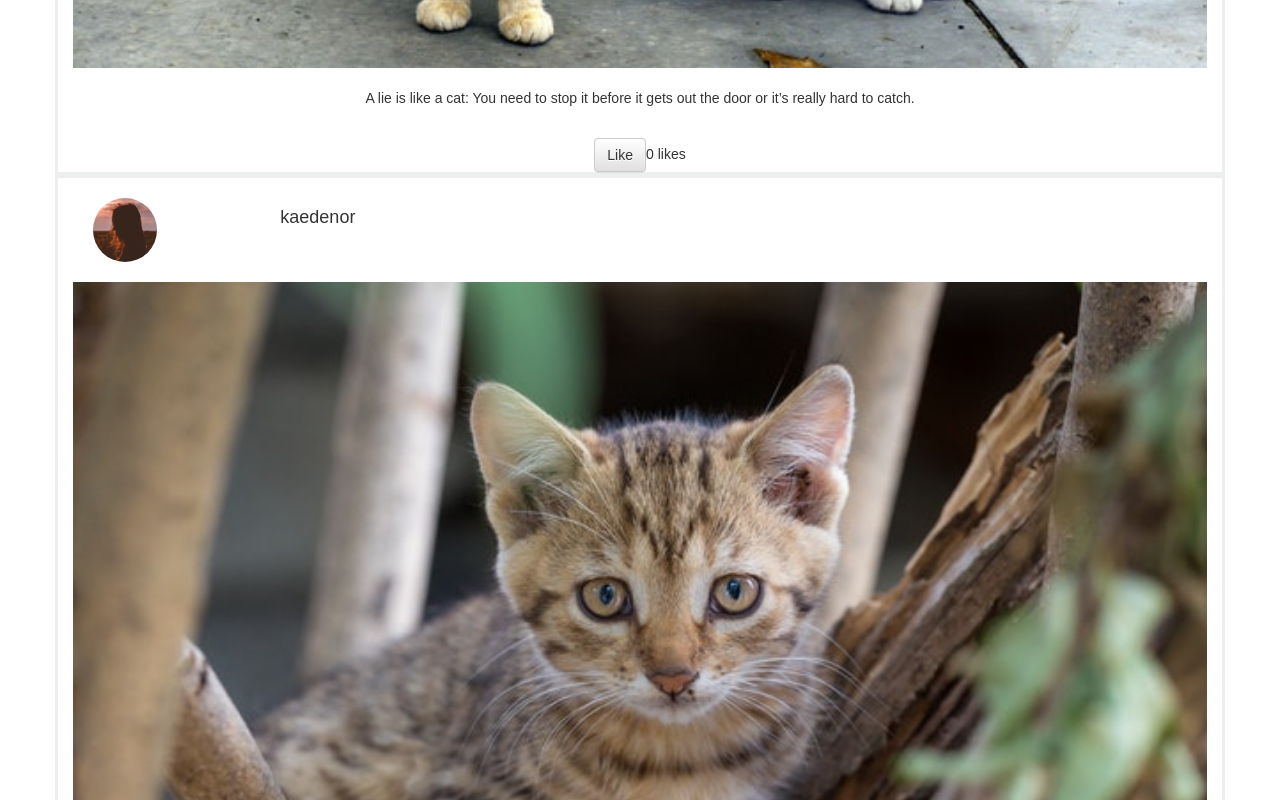
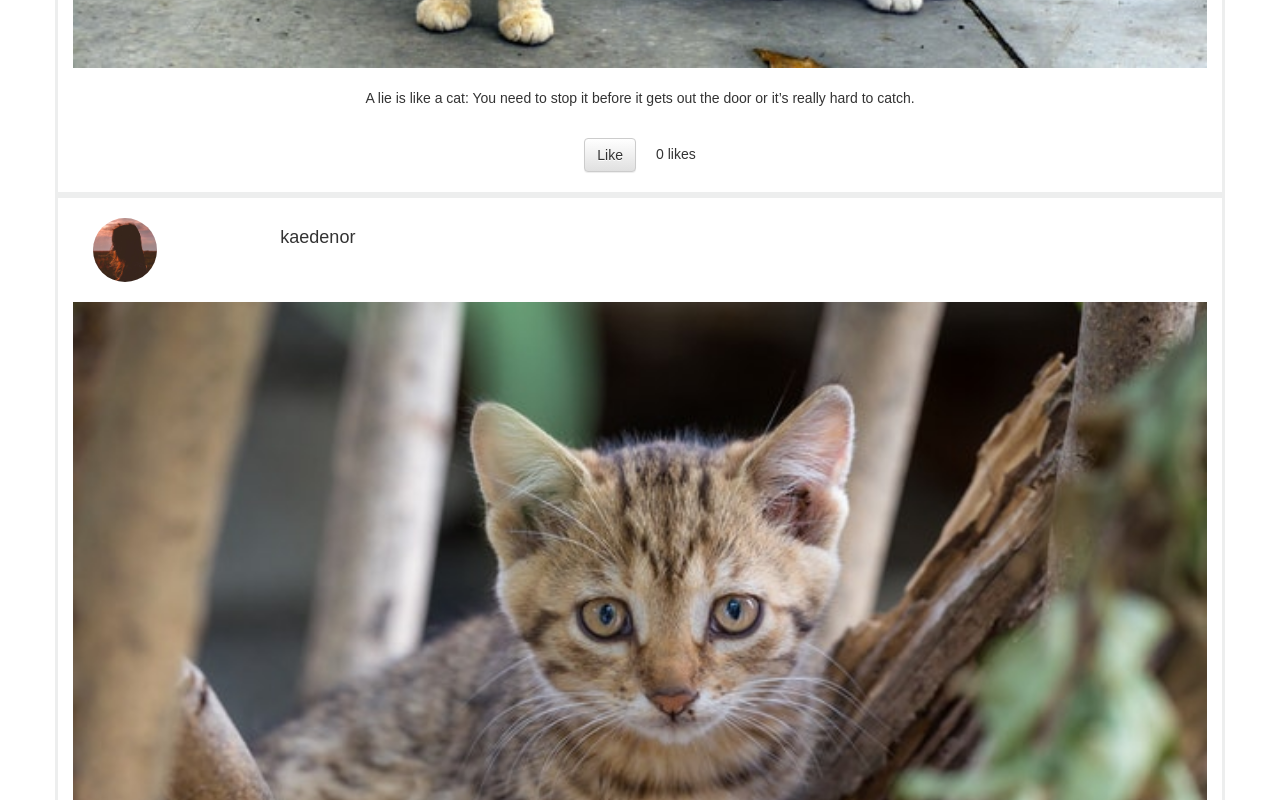
Before and after one commit to ewintram/insta-gallery, a React (Create React App) app: page / in a window 1280 px wide. Shown: the part 880-1680 px from the top of the page. Built offline with nearby package versions, Linux system fonts and the light colour scheme.

Commit message:
adds padding to likes button and count

```diff
--- a/src/Likes.js
+++ b/src/Likes.js
@@ -18,8 +18,8 @@ class Likes extends React.Component {
   render() {
     return (
       <div>
-        <Button onClick={this.handleClick}>{this.props.label}</Button>
-        <span>{this.state.count} likes</span>
+        <Button onClick={this.handleClick} className="button">{this.props.label}</Button>
+        <span className="count">{this.state.count} likes</span>
       </div>
     )
   }
--- a/src/index.css
+++ b/src/index.css
@@ -42,3 +42,11 @@ body {
   margin: 0 auto;
   width: 100%
 }
+
+.likes {
+  padding-bottom: 20px;
+}
+
+.count {
+  padding-left: 20px;
+}
```
